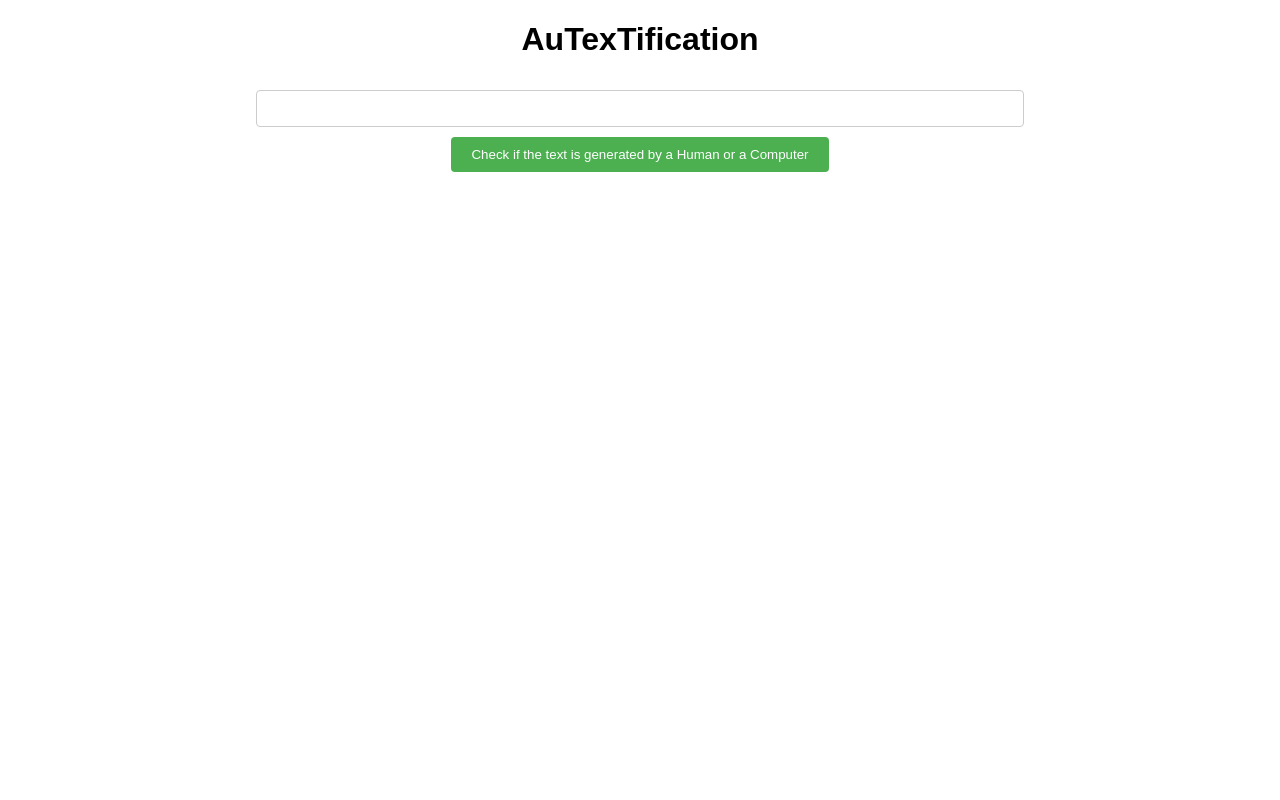
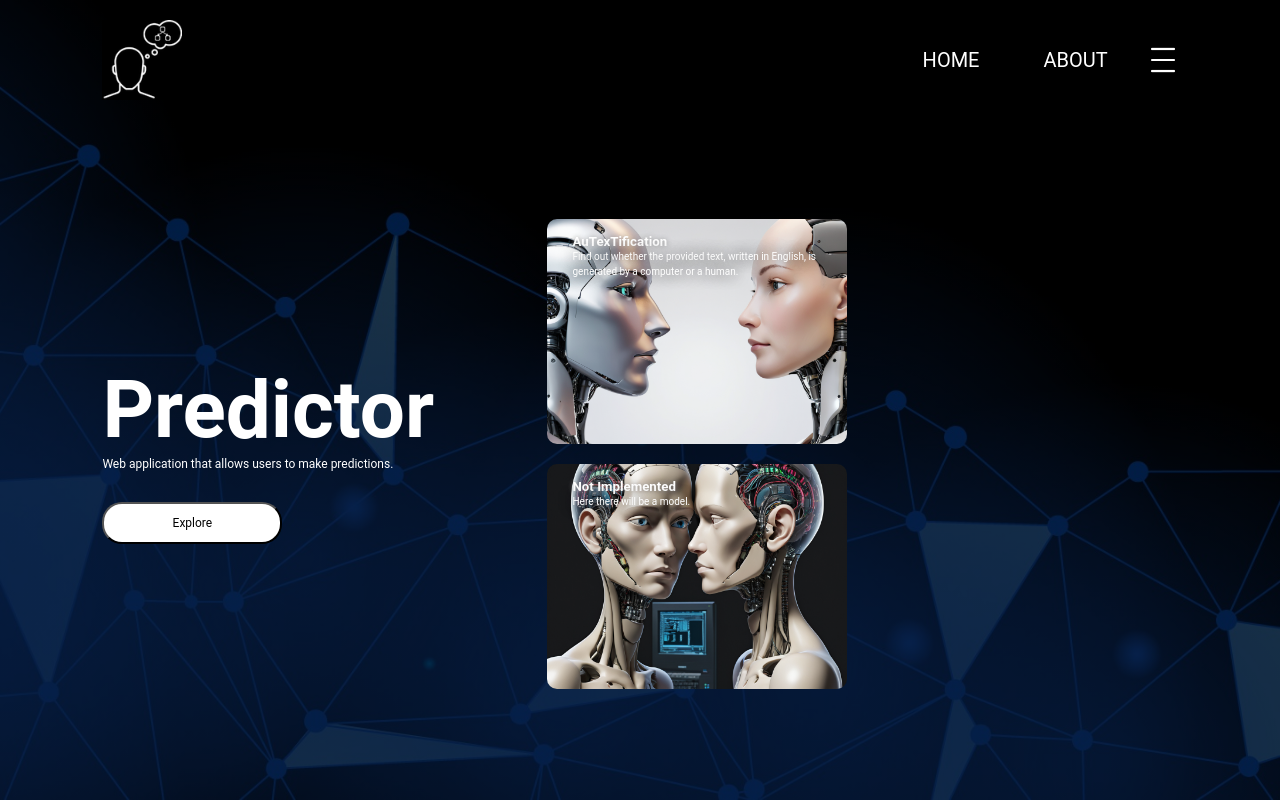
Before and after one commit to WojciechNeuman/ml-models-web, a Django app: page / in a window 1280 px wide. Run offline with Django 4.2, Linux system fonts and the light colour scheme; parts of the project's set-up code (start-up, migrations or seed data) failed here and were passed over.

Commit message:
Added better design of the main page

```diff
--- a/autextification/urls.py
+++ b/autextification/urls.py
@@ -3,5 +3,7 @@ from . import views
 
 urlpatterns = [
     path('', views.predictor, name = 'predictor'),
-    path('result', views.formInfo, name = 'result'),
+    path('/main/result', views.formInfo, name = 'result'),
+    path('main/', views.main_page, name='main_page'),  # Add this URL pattern
+
 ]
--- a/autextification/views.py
+++ b/autextification/views.py
@@ -12,6 +12,9 @@ vectorizer = load('./savedModels/vectorizer.joblib')
 print(type(vectorizer))
 
 def predictor(request):
+    return render(request, 'predictor.html')
+
+def main_page(request):
     return render(request, 'main.html')
 
 def formInfo(request):
--- a/static/css/main.css
+++ b/static/css/main.css
@@ -1,7 +1,3 @@
-body {
-    margin: 0;
-    font-family: sans-serif;
-}
 
 table {
     width: 100%;
@@ -37,12 +33,11 @@ a:hover {
     color: red;
 }
 
-/* Center the form content */
+
 form {
     text-align: center;
   }
 
-  /* Style the text input */
   input[type=text] {
     width: 60%;
     padding: 10px;
@@ -52,7 +47,6 @@ form {
     box-sizing: border-box;
   }
 
-  /* Style the submit button */
   input[type=submit] {
     background-color: #4CAF50;
     color: white;
@@ -62,7 +56,136 @@ form {
     cursor: pointer;
   }
 
-  /* Add hover effect to the button */
   input[type=submit]:hover {
     background-color: #45a049;
   }
+
+
+*{
+    margin: 0;
+    padding: 0;
+    font-family: 'Roboto', sans-serif;
+}
+
+.container {
+    width: 100%;
+    height: 100vh;
+    background-image: linear-gradient(rgba(0,0,0,0.7), rgba(0,0,0,0.7)), url(../images/wallpaper.jpg);
+    background-position: center;
+    background-size: cover;
+    padding-top: 1%;
+    padding-left: 8%;
+    padding-right: 8%;
+    box-sizing: border-box;
+}
+
+.navbar{
+    height: 12%;
+    display: flex;
+    align-items: center;
+}
+
+.logo{
+    width: 80px;
+    cursor: pointer;
+}
+
+.menu-icon{
+    width: 30px;
+    cursor: pointer;
+    margin-left: 40px;
+}
+
+nav{
+    flex: 1;
+    text-align: right;
+}
+
+nav ul li{
+    list-style: none;
+    display: inline-block;
+    margin-left: 60px;
+}
+
+nav ul li a{
+    text-decoration: none;
+    color: #fff;
+    font-size: 20px;
+}
+
+.row{
+    color: #fff;
+    display: flex;
+    height: 88%;
+    align-items: center;
+}
+
+.col1{
+    flex-basis: 40%;
+}
+
+.col2{
+    flex-basis: 30%;
+}
+
+.col3{
+    flex-basis: 30%;
+}
+
+h1{
+    color: #fff;
+    font-size: 80px;
+}
+
+p{
+    color: #fff;
+    font-size: 12px;
+    line-height: 15px;
+}
+
+ button{
+    width: 180px;
+    color: #000;
+    font-size: 12px;
+    padding: 12px 0;
+    background: #fff;
+    border-radius: 20px;
+    outline: none;
+    margin-top: 30px;
+ }
+
+ .card{
+    width: 300px;
+    height: 225px;
+    display: inline-block;
+    border-radius: 10px;
+    padding: 15px 25px;
+    box-sizing: border-box;
+    cursor: pointer;
+    margin: 10px 15px;
+    background-image: url(../images/autextification.png);
+    background-position: center;
+    background-size: cover;
+    transition: transform 0.5s;
+ }
+
+ .card1{
+    background-image: url(../images/autextification.png);
+ }
+
+ .card2{
+    background-image: url(../images/autextification2.png);
+ }
+
+ .card:hover{
+    transform: translateY(-10px);
+ }
+
+ h5{
+    text-shadow: 0 0 5px #999;
+ }
+
+ .card p{
+    text-shadow: 0 0 15px #000;
+    font-size: 10px;
+ }
--- /dev/null
+++ b/templates/predictor.html
@@ -0,0 +1,43 @@
+{% extends 'base.html' %}
+
+{% block head %}
+
+<title>Predictor</title>
+
+{% endblock %}
+
+{% block body %}
+
+<div class="container">
+    <div class="navbar">
+        <img src="../static/images/logo2.png" class="logo">
+        <nav>
+            <ul>
+                <li><a href="">HOME</a></li>
+                <li><a href="">ABOUT</a></li>
+            </ul>
+        </nav>
+        <img src="../static/images/menu.png" class="menu-icon">
+    </div>
+
+    <div class="row">
+        <div class="col1">
+            <h1>Predictor</h1>
+            <p>Web application that allows users to make predictions.</p>
+            <button type="button">Explore</button>
+        </div>
+        <div class="col2">
+            <div action="main_page" class="card card1">
+                <h5>AuTexTification</h5>
+                <p>Find out whether the provided text, written in English, is generated by a computer or a human.</p>
+            </div>
+            <div class="card card2">
+                <h5>Not Implemented</h5>
+                <p>Here there will be a model.</p>
+            </div>
+            </div>
+        </div>
+    </div>
+</div>
+
+{% endblock %}
```
Also changed, not shown: static/css/style.css (added), static/images/autextification.png (added), static/images/autextification2.png (added), static/images/logo.png (added), static/images/logo2.png (added), static/images/menu.png (added), static/images/wallpaper.jpg (added), 1 other file.
